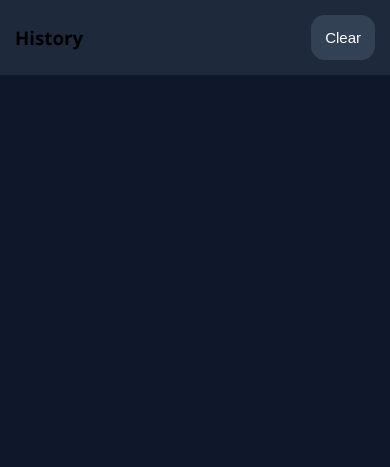
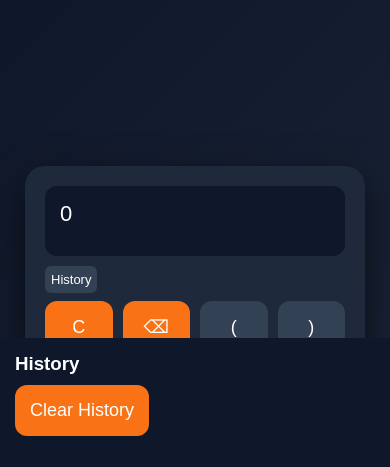
Before and after one commit to samakinpelu2008-dot/Gst111, a plain HTML site: page index.html in a window 390 px wide. Both pictures are taken after a click on the button "History". Drawn offline with Linux system fonts and the light colour scheme.

Commit message:
Update index.html

```diff
--- a/index.html
+++ b/index.html
@@ -1,9 +1,9 @@
 <!DOCTYPE html>
-<html lang="en">
+<html>
 <head>
 <meta charset="UTF-8">
-<meta name="viewport" content="width=device-width, initial-scale=1.0, viewport-fit=cover">
-<title>Calculator Max</title>
+<meta name="viewport" content="width=device-width, initial-scale=1.0">
+<title>Calculator Pro Lite</title>
 
 <style>
 *{
@@ -13,7 +13,7 @@
 }
 
 body{
-  font-family:'Segoe UI',sans-serif;
+  font-family:Arial, sans-serif;
   background:linear-gradient(135deg,#0f172a,#1e293b);
   display:flex;
   justify-content:center;
@@ -22,153 +22,113 @@ body{
 }
 
 .calculator{
-  width:360px;
+  width:340px;
   max-width:95vw;
   background:#1e293b;
-  border-radius:22px;
-  padding:18px;
+  padding:20px;
+  border-radius:20px;
   box-shadow:0 15px 40px rgba(0,0,0,0.6);
 }
 
-/* DISPLAY */
 .display{
   background:#0f172a;
-  border-radius:16px;
-  padding:16px;
-  margin-bottom:15px;
-  min-height:95px;
-  display:flex;
-  flex-direction:column;
-  justify-content:center;
-  position:relative;
-}
-
-.display-header{
-  display:flex;
-  justify-content:space-between;
-  margin-bottom:5px;
-}
-
-.display button{
-  background:#334155;
+  padding:15px;
+  border-radius:12px;
+  margin-bottom:10px;
+  min-height:70px;
   color:white;
-  border:none;
-  padding:5px 10px;
-  border-radius:6px;
-  font-size:12px;
-}
-
-.expression{
-  color:#94a3b8;
-  font-size:16px;
+  font-size:22px;
   word-break:break-word;
 }
 
-.result{
-  color:#f8fafc;
-  font-size:26px;
-  margin-top:6px;
-  word-break:break-word;
+.history-btn{
+  font-size:13px;
+  margin-bottom:8px;
+  background:#334155;
+  color:white;
+  padding:6px;
+  border:none;
+  border-radius:6px;
+}
+
+.buttons{
+  display:grid;
+  grid-template-columns:repeat(4,1fr);
+  gap:10px;
+}
+
+button{
+  padding:15px;
+  border:none;
+  border-radius:12px;
+  font-size:18px;
+  background:#334155;
+  color:white;
   cursor:pointer;
 }
 
-/* BUTTONS */
-.buttons{
-  display:grid;
-  grid-template-columns:repeat(5,1fr);
-  gap:8px;
-}
-
-button{
-  border:none;
-  padding:14px;
-  border-radius:14px;
-  font-size:15px;
-  background:#334155;
-  color:white;
-  cursor:pointer;
-  transition:0.15s;
-}
-
 button:active{
-  transform:scale(0.96);
+  transform:scale(0.95);
 }
 
 .operator{ background:#f97316; }
 .equal{ background:#22c55e; grid-column:span 2; }
 .zero{ grid-column:span 2; }
 
-/* HISTORY OVERLAY */
-.history-overlay{
+/* HISTORY PANEL */
+.history-panel{
   position:fixed;
-  inset:0;
+  bottom:-100%;
+  left:0;
+  width:100%;
+  height:60%;
   background:#0f172a;
-  display:none;
-  flex-direction:column;
-  z-index:100;
+  transition:0.3s;
+  padding:15px;
+  overflow-y:auto;
 }
 
-.history-header{
-  padding:15px;
-  display:flex;
-  justify-content:space-between;
-  align-items:center;
-  background:#1e293b;
+.history-panel.active{
+  bottom:0;
 }
 
-#historyList{
-  list-style:none;
-  padding:15px;
-  overflow-y:auto;
-  flex:1;
+.history-panel h3{
+  color:white;
+  margin-bottom:10px;
 }
 
-#historyList li{
-  margin-bottom:12px;
-  font-size:16px;
-  padding:6px;
+.history-panel li{
+  color:white;
+  margin-bottom:8px;
+  cursor:pointer;
   border-bottom:1px solid #334155;
-  cursor:pointer;
+  padding-bottom:5px;
 }
 </style>
 </head>
+
 <body>
 
 <div class="calculator">
 
-  <div class="display">
-    <div class="display-header">
-      <button id="historyBtn">History</button>
-      <button onclick="clearAll()">C</button>
-    </div>
-    <div id="expression" class="expression">0</div>
-    <div id="result" class="result">0</div>
-  </div>
+  <div id="display" class="display">0</div>
+  <button class="history-btn" onclick="toggleHistory()">History</button>
 
   <div class="buttons">
-    <button onclick="append('sin(')">sin</button>
-    <button onclick="append('cos(')">cos</button>
-    <button onclick="append('tan(')">tan</button>
-    <button onclick="append('Math.log10(')">log</button>
-    <button onclick="append('Math.log(')">ln</button>
-
-    <button onclick="append('Math.sqrt(')">√</button>
-    <button onclick="append('**2')">x²</button>
-    <button onclick="append('Math.PI')">π</button>
-    <button onclick="append('%')" class="operator">%</button>
+    <button onclick="clearDisplay()" class="operator">C</button>
     <button onclick="backspace()" class="operator">⌫</button>
+    <button onclick="append('(')">(</button>
+    <button onclick="append(')')">)</button>
 
     <button onclick="append('7')">7</button>
     <button onclick="append('8')">8</button>
     <button onclick="append('9')">9</button>
     <button onclick="append('/')" class="operator">÷</button>
-    <button onclick="append('(')">(</button>
 
     <button onclick="append('4')">4</button>
     <button onclick="append('5')">5</button>
     <button onclick="append('6')">6</button>
     <button onclick="append('*')" class="operator">×</button>
-    <button onclick="append(')')">)</button>
 
     <button onclick="append('1')">1</button>
     <button onclick="append('2')">2</button>
@@ -178,75 +138,69 @@ button:active{
     <button onclick="append('0')" class="zero">0</button>
     <button onclick="append('.')">.</button>
     <button onclick="append('+')" class="operator">+</button>
+
+    <button onclick="insertSqrt()">√</button>
+    <button onclick="append('**')">xʸ</button>
     <button onclick="calculate()" class="equal">=</button>
   </div>
 
 </div>
 
 <!-- HISTORY -->
-<div id="historyOverlay" class="history-overlay">
-  <div class="history-header">
-    <h3>History</h3>
-    <button onclick="clearHistory()">Clear</button>
-  </div>
+<div id="historyPanel" class="history-panel">
+  <h3>History</h3>
   <ul id="historyList"></ul>
+  <button onclick="clearHistory()" class="operator">Clear History</button>
 </div>
 
 <script>
-let expressionDiv=document.getElementById("expression");
-let resultDiv=document.getElementById("result");
-let historyOverlay=document.getElementById("historyOverlay");
+let display=document.getElementById("display");
+let historyPanel=document.getElementById("historyPanel");
 let historyList=document.getElementById("historyList");
-let historyBtn=document.getElementById("historyBtn");
 
 let historyArray=JSON.parse(localStorage.getItem("calcHistory"))||[];
-let ans=0;
 
-/* Open history */
-historyBtn.onclick=()=>historyOverlay.style.display="flex";
-
-/* Swipe to close */
-let startY=0;
-historyOverlay.addEventListener("touchstart",e=>startY=e.touches[0].clientY);
-historyOverlay.addEventListener("touchmove",e=>{
-  if(e.touches[0].clientY-startY>100){
-    historyOverlay.style.display="none";
-  }
-});
-
-/* Append */
-function append(val){
-  if(expressionDiv.innerText==="0") expressionDiv.innerText=val;
-  else expressionDiv.innerText+=val;
+/* APPEND */
+function append(value){
+  if(display.innerText==="0")
+    display.innerText=value;
+  else
+    display.innerText+=value;
 }
 
-/* Backspace */
-function backspace(){
-  let exp=expressionDiv.innerText;
-  expressionDiv.innerText=exp.slice(0,-1)||"0";
+/* SQRT AUTO BRACKET */
+function insertSqrt(){
+  if(display.innerText==="0")
+    display.innerText="Math.sqrt(";
+  else
+    display.innerText+="Math.sqrt(";
 }
 
-/* Clear */
-function clearAll(){
-  expressionDiv.innerText="0";
-  resultDiv.innerText="0";
+/* CLEAR */
+function clearDisplay(){
+  display.innerText="0";
 }
 
-/* Calculate */
+/* BACKSPACE */
+function backspace(){
+  let text=display.innerText;
+  display.innerText=text.slice(0,-1) || "0";
+}
+
+/* CALCULATE */
 function calculate(){
   try{
-    let result=eval(expressionDiv.innerText);
-    resultDiv.innerText=result;
-    ans=result;
-    addToHistory(expressionDiv.innerText+" = "+result);
+    let result=eval(display.innerText);
+    display.innerText=result;
+    addHistory(display.innerText);
   }catch{
-    resultDiv.innerText="Error";
+    display.innerText="Error";
   }
 }
 
-/* History */
-function addToHistory(text){
-  historyArray.unshift(text);
+/* HISTORY FUNCTIONS */
+function addHistory(result){
+  historyArray.unshift(result);
   if(historyArray.length>50) historyArray.pop();
   localStorage.setItem("calcHistory",JSON.stringify(historyArray));
   renderHistory();
@@ -257,9 +211,9 @@ function renderHistory(){
   historyArray.forEach(item=>{
     let li=document.createElement("li");
     li.innerText=item;
-    li.onclick=()=>{
-      expressionDiv.innerText=item.split(" = ")[0];
-      historyOverlay.style.display="none";
+    li.onclick=function(){
+      display.innerText=item;
+      toggleHistory();
     };
     historyList.appendChild(li);
   });
@@ -271,12 +225,13 @@ function clearHistory(){
   renderHistory();
 }
 
-/* Load history on start */
+function toggleHistory(){
+  historyPanel.classList.toggle("active");
+}
+
+/* LOAD HISTORY ON START */
 renderHistory();
-
-/* Tap result to reuse */
-resultDiv.onclick=()=>append(ans);
 </script>
 
 </body>
-</html>
+                                     </html>
```
